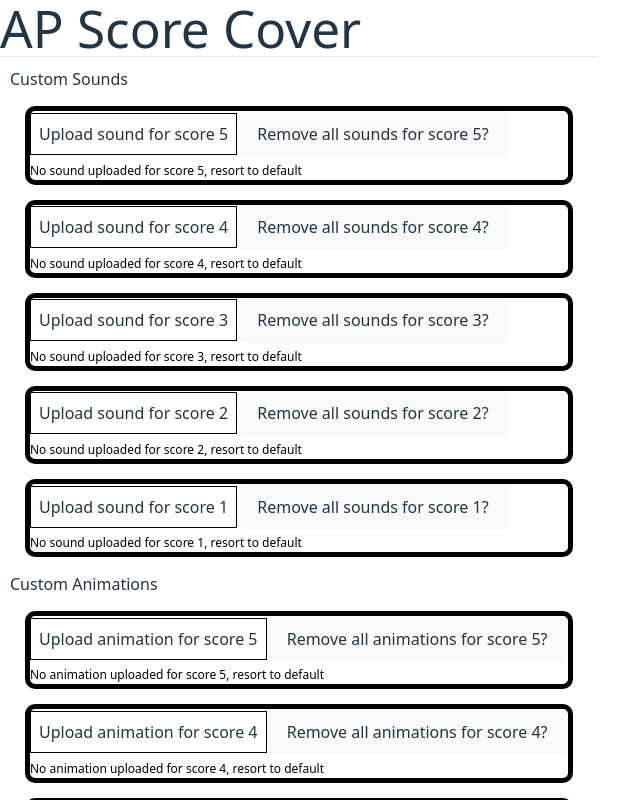
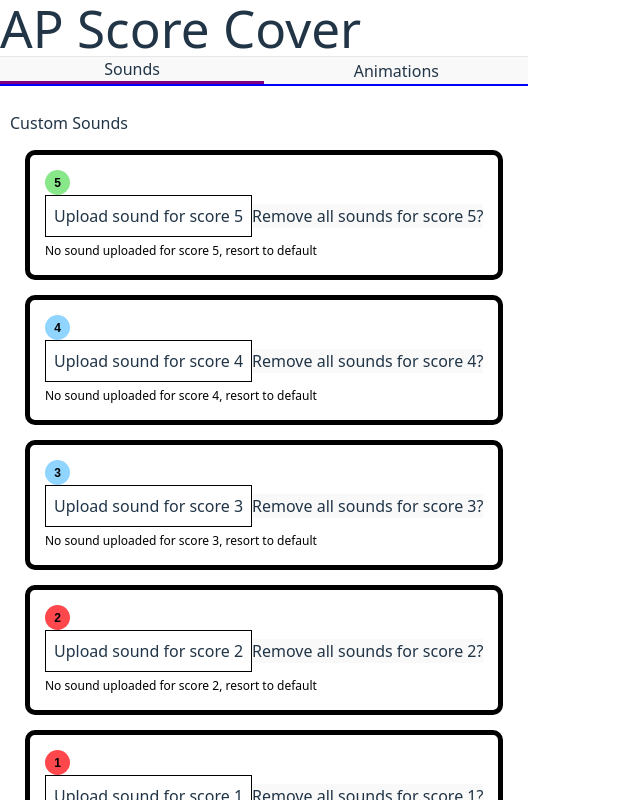
Before and after one commit to alaramartin/ap-score-cover, a React (Vite) app: page / in a window 1280 px wide. Shown: the top 800 px of the page, without its empty margins (0-640 px from the left). Built offline with nearby package versions, Linux system fonts and the light colour scheme; the HTML template or start-up script is replaced by a standard one.

Commit message:
added tab navigation bar

```diff
--- a/src/App.tsx
+++ b/src/App.tsx
@@ -1,6 +1,7 @@
 import Header from "./components/Header.tsx";
 import ScoreCard from "./components/ScoreCard.tsx";
 import { useState, useEffect } from "react";
+import TabNavButton from "./components/TabNavButton.tsx";
 
 function App() {
     // initialize with the state in chrome.storage. if nothing in chrome.storage, then null
@@ -35,6 +36,12 @@ function App() {
             }
         });
     }, []);
+
+    const [activeTab, setActiveTab] = useState("sound");
+
+    const switchActiveTab = () => {
+        setActiveTab(activeTab === "sound" ? "animation" : "sound");
+    };
 
     const handleFileUpload =
         (score: number, inputType: string) =>
@@ -215,7 +222,29 @@ function App() {
     return (
         <>
             <Header />
+
+            <div
+                style={{
+                    display: "flex",
+                    borderBottom: "2px solid blue",
+                    marginBottom: "15px",
+                }}
+            >
+                <TabNavButton
+                    inputType="sound"
+                    activeTab={activeTab}
+                    onSwitch={switchActiveTab}
+                />
+                <TabNavButton
+                    inputType="animation"
+                    activeTab={activeTab}
+                    onSwitch={switchActiveTab}
+                />
+            </div>
+
             <div style={{ padding: "10px" }}>
+                {activeTab === "sound" && (
+                    <>
                         <h3>Custom Sounds</h3>
                         {scores.map((score) => (
                             <ScoreCard
@@ -227,7 +256,10 @@ function App() {
                                 onRemove={handleRemove(score, "sound")}
                             />
                         ))}
-
+                    </>
+                )}
+                {activeTab === "animation" && (
+                    <>
                         <h3>Custom Animations</h3>
                         {scores.map((score) => (
                             <ScoreCard
@@ -235,10 +267,16 @@ function App() {
                                 fileUploads={fileUploads}
                                 inputType="animation"
                                 onUpload={handleFileUpload(score, "animation")}
-                        onRevert={handleRevertToDefault(score, "animation")}
+                                onRevert={handleRevertToDefault(
+                                    score,
+                                    "animation"
+                                )}
                                 onRemove={handleRemove(score, "animation")}
                             />
                         ))}
+                    </>
+                )}
+
                 <button onClick={resetAll}>
                     Reset All (Animations And Sounds) to default?
                 </button>
--- a/src/blocker.ts
+++ b/src/blocker.ts
@@ -104,13 +104,14 @@ function base64ToArrayBuffer(base64: string): ArrayBuffer {
 async function playSound(score: number) {
     try {
         const result = await chrome.storage.local.get(["fileUploads"]);
+        if (result.fileUploads && result.fileUploads[score]?.sound?.removed) {
+            return;
+        }
+
         let audioURL: string;
         let audio: HTMLAudioElement;
 
-        if (result.fileUploads && result.fileUploads[score]?.sound) {
-            if (result.fileUploads[score].sound.removed) {
-                return;
-            }
+        if (result.fileUploads && result.fileUploads[score]?.sound?.base64) {
             const base64Data = result.fileUploads[score].sound.base64;
             const audioData = base64ToArrayBuffer(base64Data);
             // silly stuff to bypass collegeboard security protocol
@@ -157,10 +158,11 @@ async function playAnimation(score: number) {
             `;
 
         const result = await chrome.storage.local.get(["fileUploads"]);
-        if (result.fileUploads && result.fileUploads[score]?.anim) {
-            if (result.fileUploads[score].anim.removed) {
-                return;
-            }
+        if (result.fileUploads && result.fileUploads[score]?.anim?.removed) {
+            return;
+        }
+
+        if (result.fileUploads && result.fileUploads[score]?.anim?.base64) {
             const base64Data = result.fileUploads[score].anim.base64;
             animation.src = base64Data;
         }
--- a/src/components/ScoreCard.tsx
+++ b/src/components/ScoreCard.tsx
@@ -1,5 +1,6 @@
 import React from "react";
 import FileUpload from "./FileUpload";
+import ScoreLabel from "./ScoreLabel";
 
 interface Props {
     score: number;
@@ -44,8 +45,10 @@ function ScoreCard({
                 margin: "15px",
                 border: "5px solid black",
                 borderRadius: "10px",
+                padding: "15px",
             }}
         >
+            <ScoreLabel score={score} />
             <FileUpload
                 onChange={onUpload}
                 score={score}
--- /dev/null
+++ b/src/components/ScoreLabel.tsx
@@ -0,0 +1,32 @@
+interface Props {
+    score: number;
+}
+
+function ScoreLabel({ score }: Props) {
+    return (
+        <div
+            style={{
+                backgroundColor:
+                    score === 5
+                        ? "#88E788"
+                        : score >= 3
+                        ? "#90D5FF"
+                        : "#FF474C",
+                borderRadius: "50%",
+                width: "25px",
+                height: "25px",
+                display: "flex",
+                alignItems: "center",
+                justifyContent: "center",
+                color: "black",
+                fontFamily: "sans-serif",
+                fontSize: "12px",
+                fontWeight: "bold",
+            }}
+        >
+            {score}
+        </div>
+    );
+}
+
+export default ScoreLabel;
--- /dev/null
+++ b/src/components/TabNavButton.tsx
@@ -0,0 +1,27 @@
+interface Props {
+    inputType: string;
+    activeTab: string;
+    onSwitch: () => void;
+}
+
+function TabNavButton({ inputType, activeTab, onSwitch }: Props) {
+    return (
+        <button
+            onClick={onSwitch}
+            style={{
+                flex: 1,
+                border: "none",
+                borderBottom:
+                    activeTab === inputType
+                        ? "3px solid purple"
+                        : "transparent",
+                cursor: "pointer",
+                transition: "all 0.2s",
+            }}
+        >
+            {inputType === "sound" ? "Sounds" : "Animations"}
+        </button>
+    );
+}
+
+export default TabNavButton;
--- a/src/index.css
+++ b/src/index.css
@@ -17,6 +17,14 @@
   -moz-osx-font-smoothing: grayscale;
 }
 
+body {
+  margin: 0;
+  display: flex;
+  place-items: center;
+  min-width: 600px;
+  min-height: 100vh;
+}
+
 a {
   font-weight: 500;
   color: #646cff;
@@ -26,36 +34,9 @@ a:hover {
   color: #535bf2;
 }
 
-body {
-  margin: 0;
-  display: flex;
-  place-items: center;
-  min-width: 600px;
-  min-height: 100vh;
-}
-
 h1 {
   font-size: 3.2em;
   line-height: 1.1;
-}
-
-button {
-  border-radius: 8px;
-  border: 1px solid transparent;
-  padding: 0.6em 1.2em;
-  font-size: 1em;
-  font-weight: 500;
-  font-family: inherit;
-  background-color: #1a1a1a;
-  cursor: pointer;
-  transition: border-color 0.25s;
-}
-button:hover {
-  border-color: #646cff;
-}
-button:focus,
-button:focus-visible {
-  outline: 4px auto -webkit-focus-ring-color;
 }
 
 @media (prefers-color-scheme: light) {
```
Also changed, not shown: public/manifest.json. Lines whose indentation alone changed are shown as unchanged.
